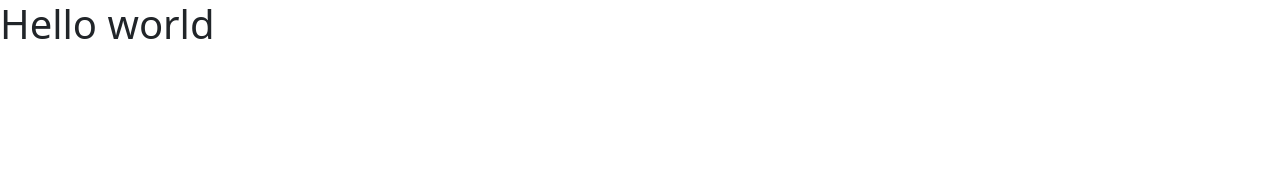
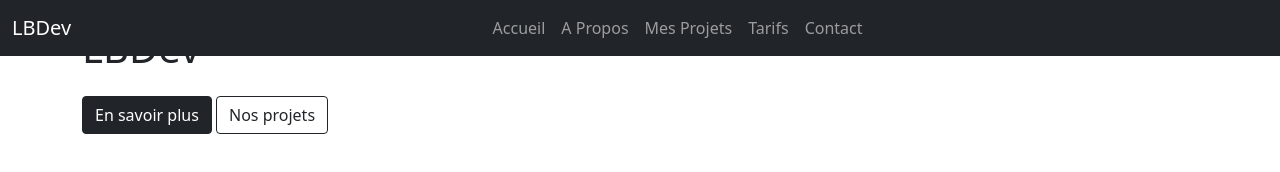
Before and after one commit to lucasBertellin/site-bootstrap, a plain HTML site: page index.html in a window 1280 px wide. Drawn offline with nearby package versions, Linux system fonts and the light colour scheme.

Commit message:
header & nav, HTML part

```diff
--- a/index.html
+++ b/index.html
@@ -20,11 +20,80 @@
     <link rel="stylesheet" href="style.css">
 </head>
 <body>
-    <h1>Hello world</h1>
+
+    <!-- Header, Navigation et Titre -->
+
+    <header id="top">
+
+        <div class="container">
+
+            <nav class="navbar navbar-expand-md bg-dark navbar-dark fixed-top" id="main-nav">
+
+                <div class="container-fluid">
+                    <a href="index.html" class="navbar-brand">LBDev</a>
+                    <button class="navbar-toggler" type="button" data-bs-toggle="collapse" data-bs-target="#navbarCollapse">
+                        <span class="navbar-toggler-icon"></span>
+                    </button>
+                    <div class="collapse navbar-collapse" id="navbarCollapse">
+                        <ul class="navbar-nav mx-auto">
+                            <li class="nav-item mr-1">
+                                <a href="#top" class="nav-link">Accueil</a>
+                            </li>
+                            <li class="nav-item mr-1">
+                                <a href="#aPropos" class="nav-link">A Propos</a>
+                            </li>
+                            <li class="nav-item mr-1">
+                                <a href="#galerie" class="nav-link">Mes Projets</a>
+                            </li>
+                            <li class="nav-item mr-1">
+                                <a href="#prix" class="nav-link">Tarifs</a>
+                            </li>
+                            <li class="nav-item mr-1">
+                                <a href="#contact" class="nav-link">Contact</a>
+                            </li>
+                        </ul>
+                    </div>
+                </div>
+            </nav>
 
 
-    <script src="https://cdn.jsdelivr.net/npm/@popperjs/core@2.9.2/dist/umd/popper.min.js" integrity="sha384-IQsoLXl5PILFhosVNubq5LC7Qb9DXgDA9i+tQ8Zj3iwWAwPtgFTxbJ8NT4GN1R8p" crossorigin="anonymous"></script>
-    <script src="https://cdn.jsdelivr.net/npm/bootstrap@5.0.2/dist/js/bootstrap.min.js" integrity="sha384-cVKIPhGWiC2Al4u+LWgxfKTRIcfu0JTxR+EQDz/bgldoEyl4H0zUF0QKbrJ0EcQF" crossorigin="anonymous"></script>
+
+
+            <div class="text-intro">
+
+                <div class="preTxt font-italic">Vos idées, notre savoir</div>
+                <h1>LBDev</h1>
+                <a href="#" class="btn btn-dark mt-3">En savoir plus</a>
+                <a href="#" class="btn btn-outline-dark mt-3">Nos projets</a>
+
+            </div>
+
+
+        </div>
+
+
+
+    </header>
+
+
+
+
+
+
+
+
+
+
+
+
+
+
+
+
+
+
+
+    <script src="https://cdn.jsdelivr.net/npm/bootstrap@5.0.2/dist/js/bootstrap.bundle.min.js" integrity="sha384-MrcW6ZMFYlzcLA8Nl+NtUVF0sA7MsXsP1UyJoMp4YLEuNSfAP+JcXn/tWtIaxVXM" crossorigin="anonymous"></script>
     <script src="app.js"></script>
 </body>
 </html>
```
